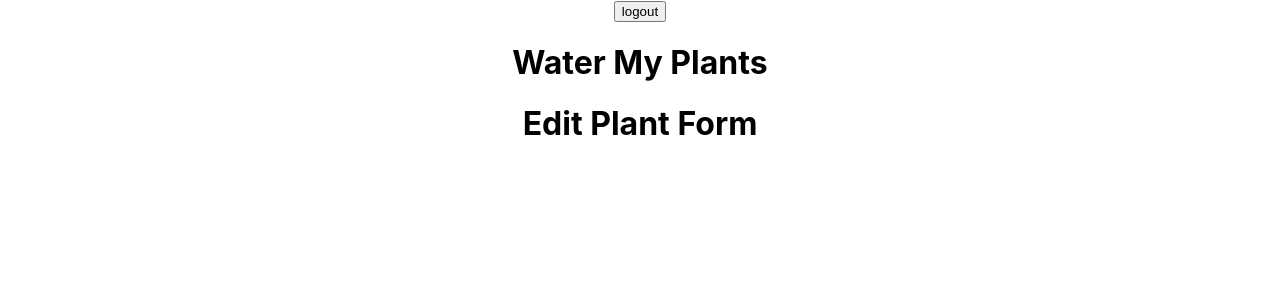
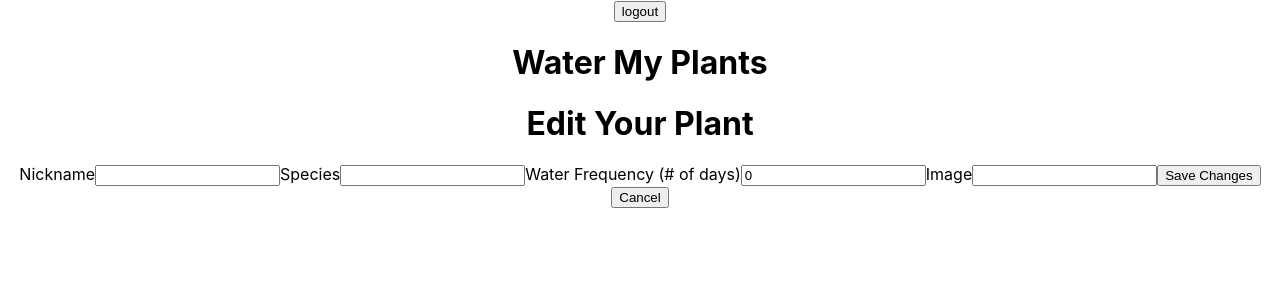
Before and after one commit to MichaelMcFaddenjr/front-end, a React (Create React App) app: page /editplant/1 in a window 1280 px wide. Shown: the top 300 px of the page. Built offline with nearby package versions, Linux system fonts and the light colour scheme; no server answers; sample sign-in values are in the browser's storage.

Commit message:
completed edit component. need to restructure so i can bring i data as props.

```diff
--- a/src/App.js
+++ b/src/App.js
@@ -1,4 +1,4 @@
-import React from 'react';
+import React, { useState, useEffect } from 'react';
 import { Switch, Route } from 'react-router-dom';
 import PrivateRoute from './utils/PrivateRoute';
 
@@ -10,10 +10,10 @@ import AddPlant from './Components/AddPlant';
 import EditPlant from './Components/EditPlant';
 import UserProfile from './Components/UserProfile';
 
-
 import './App.css';
 
 function App() {
+
   return (
     <div className="App">
       <NavBar />
@@ -27,7 +27,7 @@ function App() {
         </Route>
         <PrivateRoute path='/myplants' component={MyPlants} />
         <PrivateRoute path='/addplant' component={AddPlant} />
-        <PrivateRoute path='/editplant' component={EditPlant} />
+        <PrivateRoute path='/editplant/:plant_id' component={EditPlant} />
         <PrivateRoute path='/myprofile' component={UserProfile} />
       </Switch>
     </div>
--- a/src/Components/EditPlant.js
+++ b/src/Components/EditPlant.js
@@ -1,13 +1,102 @@
-import React from 'react';
+import React, { useState, useEffect } from 'react';
+import { useParams, useHistory } from 'react-router-dom';
+import { Link } from 'react-router-dom';
+import { axiosWithAuth } from '../utils/axiosWithAuth';
+
 
 //This component will give the user the ability to edit plants they have already created
 //When this form appears, the currently stored info should render and a post call needs to be made on submission
 //Make sure we are matching backend keys
 
-const EditPlant = () => {
+const EditPlant = (props) => {
+  const { push } = useHistory();
+  const { user_id, plant_id } = useParams();
+
+  console.log(plant_id);
+
+  const [ plant, setPlant ] = useState({
+    nickname:"",
+    species:"",
+    h20_frequency: 0,
+    image: "",
+  });
+
+  useEffect(()=>{
+    axiosWithAuth()
+    .get(`/users/${user_id}/plants/${plant_id}`)
+    .then(res=>{
+      setPlant(res.data)
+      console.log(res);
+    })
+    .catch(err=>{
+      console.log(err);
+    })
+  }, []);
+
+  const handleChange = (e) =>{
+    setPlant({
+      ...plant,
+      [e.target.name]: e.target.value
+    });
+  }
+
+  const handleSubmit = (e) =>{
+    e.preventDefault();
+    axiosWithAuth()
+      .put(`/plants/${user_id}/${plant_id}`, plant)
+      .then(res=>{
+        setPlant(res.data);
+        push(`plants/${plant_id}`);
+      })
+      .catch(err=>{
+        console.log(err);
+      })
+  }
+
+  const { nickname, species, h20_frequency, image } = plant
 
   return (
-    <h1>Edit Plant Form</h1>
+    <div>
+      <h1>Edit Your Plant</h1>
+      <div>
+        <form onSubmit={handleSubmit}>
+        <label>Nickname
+          <input
+            value={nickname}
+            name="nickname"
+            type="text"
+            onChange={handleChange}
+          />
+        </label>
+        <label>Species
+          <input
+            value={species}
+            name= "species"
+            type= "text"
+            onChange={handleChange}
+          />
+        </label>
+        <label>Water Frequency (# of days)
+          <input
+            value={h20_frequency}
+            name="h20_frequency"
+            type="number"
+            onChange={handleChange}
+          />
+        </label>
+        <label>Image
+          <input
+            value={image}
+            name="image"
+            type="text"
+            onChange={handleChange}
+          />
+        </label>
+        <button onClick={handleSubmit}>Save Changes</button>
+        <Link to={'/myplants'}><button>Cancel</button></Link>
+        </form>
+      </div>
+    </div>
   );
 }
 
--- a/src/Components/Login.js
+++ b/src/Components/Login.js
@@ -28,7 +28,7 @@ const Login = (props) => {
     axios
       .post('https://ft-water-my-plants-3.herokuapp.com/api/users/login', login)
       .then(res=>{
-        localStorage.setItem('token', res.data.payload);
+        localStorage.setItem('token', res.data.token);
         history.push('/myplants');
       })
       .catch(err=>{
```
